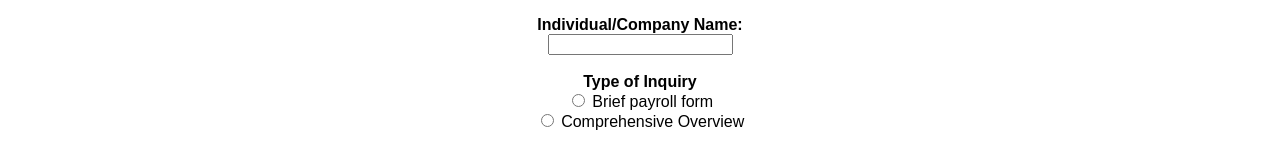
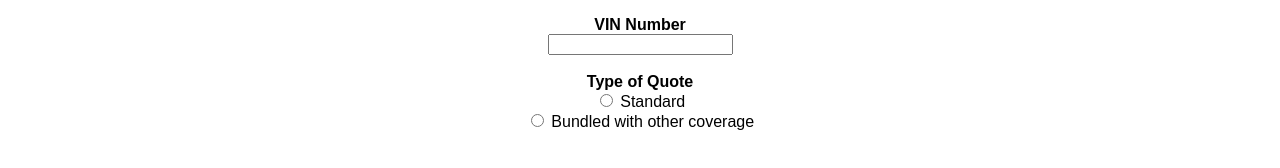
Before and after one commit to shtooney/SimplePage, a plain HTML site: page test.html in a window 1280 px wide. Shown: the part 402-570 px from the top of the page. Drawn offline with Linux system fonts and the light colour scheme.

Commit message:
Update test.html

```diff
--- a/test.html
+++ b/test.html
@@ -56,7 +56,7 @@ body, html {
 <br/>
             <center>
             <div id="li_1" >
-                <label class="description" for="element_1"><b>Individual/Company Name:</b> </label>
+                <label class="description" for="element_1"><b>VIN Number</b> </label>
                 <div>
                     <input id="element_1" name="element_1" class="element text medium" type="text" maxlength="255" value=""/>
                 </div>
@@ -64,14 +64,14 @@ body, html {
             </div>
             <div id="li_2" >
 
-                <label class="description" for="element_2"><b>Type of Inquiry</b> </label>
+                <label class="description" for="element_2"><b>Type of Quote</b> </label>
                 <br/>
                 <span>
                     <input id="element_2_1" name="element_2" class="element radio" type="radio" value="1" />
-                    <label class="choice" for="element_2_1">Brief payroll form</label>
+                    <label class="choice" for="element_2_1">Standard</label>
                     <div>
                     <input id="element_2_2" name="element_2" class="element radio" type="radio" value="2" />
-                    <label class="choice" for="element_2_2">Comprehensive Overview</label>
+                    <label class="choice" for="element_2_2">Bundled with other coverage</label>
                     </div>
                 </span>
             </div>
```
